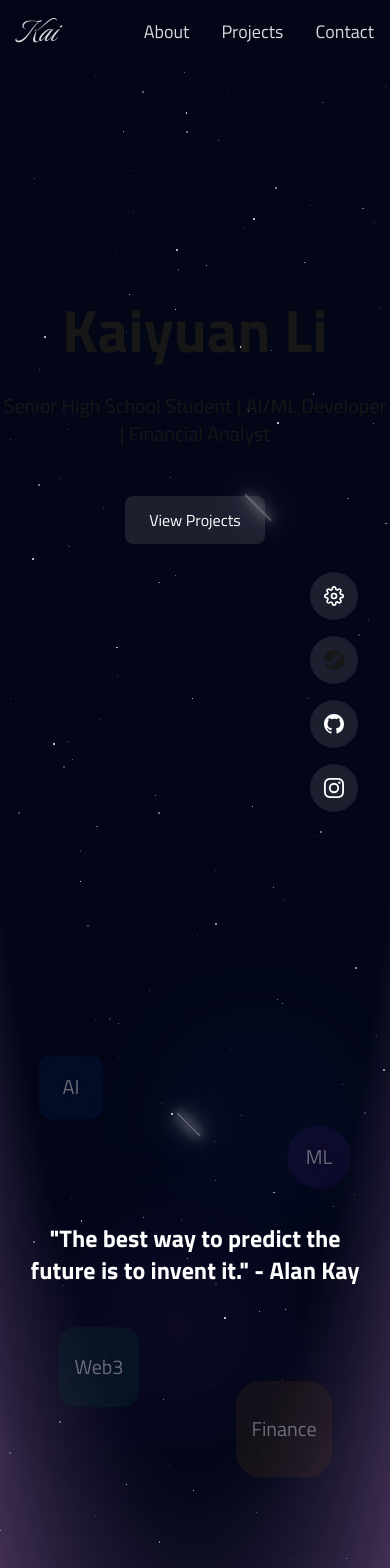
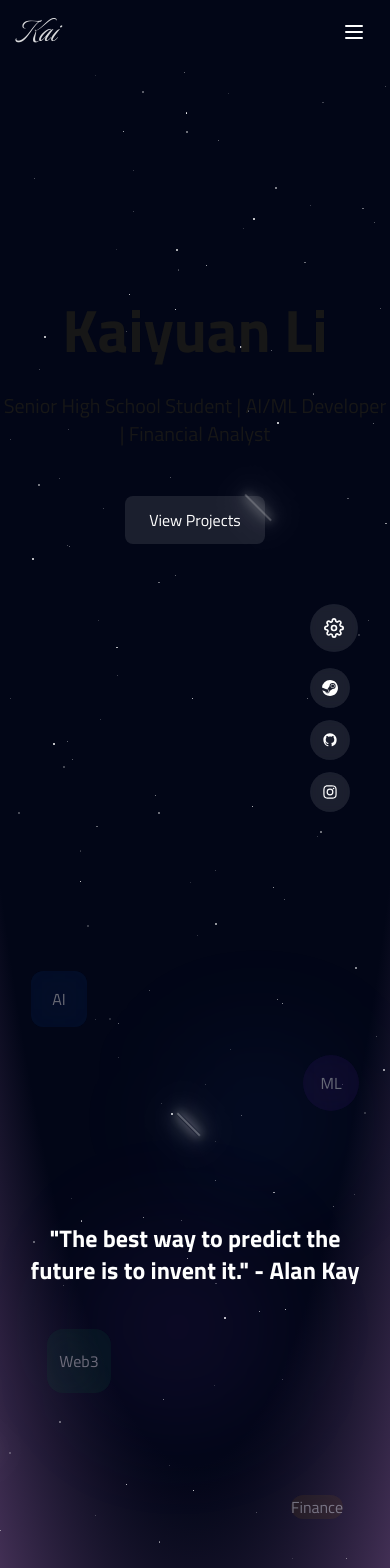
Before and after one commit to Kaiyuanli7/Personal-Website, a Next.js app: page /casual in a window 390 px wide. Shown: the top 1568 px of the page. Built offline with nearby package versions, Linux system fonts and the light colour scheme.

Commit message:
mobile optimization v2

```diff
--- a/components/layout/Navigation.tsx
+++ b/components/layout/Navigation.tsx
@@ -5,16 +5,24 @@ import { usePathname } from 'next/navigation'
 import { useState, useEffect, useRef } from 'react'
 import AnimatedText from '../ui/AnimatedText'
 import { useContact } from '@/context/ContactContext'
+import { Menu, X } from 'lucide-react'
 
 export default function Navigation() {
   const pathname = usePathname()
   const [isOnDarkBackground, setIsOnDarkBackground] = useState(true)
   const [isVisible, setIsVisible] = useState(false)
+  const [isMobileMenuOpen, setIsMobileMenuOpen] = useState(false)
+  const [isMobile, setIsMobile] = useState(false)
   const navRef = useRef<HTMLDivElement>(null)
   const [hoveredLink, setHoveredLink] = useState<string | null>(null)
   const { openContact } = useContact()
 
   useEffect(() => {
+    // Check if device is mobile
+    const checkMobile = () => {
+      setIsMobile(window.innerWidth <= 768)
+    }
+
     // Show navigation immediately on non-home pages
     if (pathname !== '/') {
       setIsVisible(true)
@@ -39,12 +47,23 @@ export default function Navigation() {
       }
     }
 
-    // Initial check
+    // Initial checks
+    checkMobile()
     handleScroll()
 
+    // Add event listeners
     window.addEventListener('scroll', handleScroll)
-    return () => window.removeEventListener('scroll', handleScroll)
+    window.addEventListener('resize', checkMobile)
+
+    return () => {
+      window.removeEventListener('scroll', handleScroll)
+      window.removeEventListener('resize', checkMobile)
+    }
   }, [pathname])
+
+  const toggleMobileMenu = () => {
+    setIsMobileMenuOpen(!isMobileMenuOpen)
+  }
 
   return (
     <nav
@@ -71,8 +90,23 @@ export default function Navigation() {
             </Link>
           </div>
 
-          {/* Right side */}
-          <div className="flex-1 flex items-center justify-end gap-8">
+          {/* Mobile menu button */}
+          <div className="md:hidden flex items-center">
+            <button
+              onClick={toggleMobileMenu}
+              className={`p-2 rounded-md ${isOnDarkBackground ? 'text-white' : 'text-black'} hover:bg-gray-100/10`}
+              aria-label="Toggle mobile menu"
+            >
+              {isMobileMenuOpen ? (
+                <X className="h-6 w-6" />
+              ) : (
+                <Menu className="h-6 w-6" />
+              )}
+            </button>
+          </div>
+
+          {/* Desktop navigation */}
+          <div className="hidden md:flex flex-1 items-center justify-end gap-8">
             <Link
               href="/about"
               className={`text-lg transition-colors duration-300`}
@@ -111,6 +145,45 @@ export default function Navigation() {
             </button>
           </div>
         </div>
+
+        {/* Mobile menu dropdown */}
+        {isMobileMenuOpen && (
+          <div className="md:hidden transition-all duration-300 ease-in-out">
+            <div className={`px-2 pt-2 pb-4 space-y-4 backdrop-blur-lg rounded-lg mb-2 ${
+              isOnDarkBackground ? 'bg-black/70' : 'bg-white/70'
+            }`}>
+              <Link
+                href="/about"
+                className={`block px-3 py-2 rounded-md text-xl text-center ${
+                  isOnDarkBackground ? 'text-white hover:bg-gray-700/50' : 'text-black hover:bg-gray-200/50'
+                }`}
+                onClick={() => setIsMobileMenuOpen(false)}
+              >
+                About
+              </Link>
+              <Link
+                href="/projects"
+                className={`block px-3 py-2 rounded-md text-xl text-center ${
+                  isOnDarkBackground ? 'text-white hover:bg-gray-700/50' : 'text-black hover:bg-gray-200/50'
+                }`}
+                onClick={() => setIsMobileMenuOpen(false)}
+              >
+                Projects
+              </Link>
+              <button
+                onClick={() => {
+                  openContact();
+                  setIsMobileMenuOpen(false);
+                }}
+                className={`w-full px-3 py-2 rounded-md text-xl text-center ${
+                  isOnDarkBackground ? 'text-white hover:bg-gray-700/50' : 'text-black hover:bg-gray-200/50'
+                }`}
+              >
+                Contact
+              </button>
+            </div>
+          </div>
+        )}
       </div>
     </nav>
   )
--- a/components/sections/ContentSection.tsx
+++ b/components/sections/ContentSection.tsx
@@ -217,24 +217,6 @@ export default function ContentSection() {
                     My dream is to innovate through entrepreneurship and contribute meaningful solutions to society.
                   </motion.p>
 
-                  <motion.div
-                    className="flex gap-4 mt-4 flex-wrap"
-                    initial={{ opacity: 0, y: 20 }}
-                    animate={{ opacity: 1, y: 0 }}
-                    transition={{ delay: 0.8, duration: 0.8 }}
-                  >
-                    {['Honest', 'Enterprising', 'Reliable', 'Innovative'].map((tag, index) => (
-                      <motion.div
-                        key={tag}
-                        className="bg-white/10 rounded-full px-6 py-2 text-white font-medium"
-                        initial={{ opacity: 0, x: -20 }}
-                        animate={{ opacity: 1, x: 0 }}
-                        transition={{ delay: 0.8 + (index * 0.1), duration: 0.5 }}
-                      >
-                        {tag}
-                      </motion.div>
-                    ))}
-                  </motion.div>
                 </motion.div>
 
                 <motion.div
--- a/components/sections/HeroSection.tsx
+++ b/components/sections/HeroSection.tsx
@@ -129,37 +129,37 @@ export default function HeroSection() {
         >
           {/* Floating shapes */}
           <div className="absolute inset-0 z-0">
-            {/* Tech icons floating with parallax */}
+            {/* Tech icons floating with parallax - responsive positioning and sizing */}
             <motion.div
-              className="absolute top-1/4 left-[10%] md:left-1/4 w-16 h-16 md:w-20 md:h-20 bg-blue-600/20 rounded-xl flex items-center justify-center backdrop-blur-lg"
+              className="absolute top-[15%] md:top-1/4 left-[8%] md:left-1/4 w-14 h-14 md:w-20 md:h-20 bg-blue-600/20 rounded-xl flex items-center justify-center backdrop-blur-lg transform-gpu"
               style={{ y: y1, rotate: rotate1, scale: scale1, opacity: opacity1 }}
             >
-              <span className="text-white text-xl md:text-3xl">AI</span>
+              <span className="text-white text-base md:text-3xl font-medium">AI</span>
             </motion.div>
 
             <motion.div
-              className="absolute top-1/3 right-[10%] md:right-1/4 w-16 h-16 md:w-24 md:h-24 bg-purple-600/20 rounded-full flex items-center justify-center backdrop-blur-lg"
+              className="absolute top-[25%] md:top-1/3 right-[8%] md:right-1/4 w-14 h-14 md:w-24 md:h-24 bg-purple-600/20 rounded-full flex items-center justify-center backdrop-blur-lg transform-gpu"
               style={{ y: y2, rotate: rotate2, scale: scale2, opacity: opacity2 }}
             >
-              <span className="text-white text-xl md:text-3xl">ML</span>
+              <span className="text-white text-base md:text-3xl font-medium">ML</span>
             </motion.div>
 
             <motion.div
-              className="absolute bottom-1/3 md:bottom-1/4 left-[15%] md:left-1/3 w-20 h-20 md:w-28 md:h-28 bg-green-600/20 rounded-2xl flex items-center justify-center backdrop-blur-lg"
+              className="absolute bottom-[35%] md:bottom-1/4 left-[12%] md:left-1/3 w-16 h-16 md:w-28 md:h-28 bg-green-600/20 rounded-2xl flex items-center justify-center backdrop-blur-lg transform-gpu"
               style={{ y: y3, rotate: rotate1, scale: scale1, opacity: opacity1 }}
             >
-              <span className="text-white text-xl md:text-3xl">Web3</span>
+              <span className="text-white text-base md:text-3xl font-medium">Web3</span>
             </motion.div>
 
             <motion.div
-              className="absolute bottom-1/4 right-[15%] md:right-1/4 w-24 h-24 md:w-32 md:h-32 bg-yellow-600/20 rounded-3xl flex items-center justify-center backdrop-blur-lg"
+              className="absolute bottom-[20%] md:bottom-1/4 right-[12%] md:right-1/4 w-18 h-18 md:w-32 md:h-32 bg-yellow-600/20 rounded-3xl flex items-center justify-center backdrop-blur-lg transform-gpu"
               style={{ y: y1, rotate: rotate2, scale: scale2, opacity: opacity2 }}
             >
-              <span className="text-white text-xl md:text-3xl">Finance</span>
+              <span className="text-white text-base md:text-3xl font-medium">Finance</span>
             </motion.div>
           </div>
 
-          {/* Animated lines connecting elements - adjusted for mobile */}
+          {/* Animated lines connecting elements - only shown on larger screens */}
           <svg className="absolute inset-0 w-full h-full z-0 opacity-30 hidden md:block">
             <motion.path
               d="M200,100 C300,50 400,150 500,200"
@@ -177,7 +177,7 @@ export default function HeroSection() {
             />
           </svg>
 
-          {/* Text overlay - adjusted for mobile */}
+          {/* Text overlay - improved mobile responsiveness */}
           <div className="absolute inset-0 flex items-center justify-center z-10 px-4">
             <motion.div
               className="text-center"
--- a/components/ui/SocialOverlay.tsx
+++ b/components/ui/SocialOverlay.tsx
@@ -9,8 +9,14 @@ import SettingsDropdown from './SettingsDropdown'
 export default function SocialOverlay() {
   const pathname = usePathname()
   const [isVisible, setIsVisible] = useState(false)
+  const [isMobile, setIsMobile] = useState(false)
 
   useEffect(() => {
+    // Check if device is mobile
+    const checkMobile = () => {
+      setIsMobile(window.innerWidth <= 768)
+    }
+
     // Show immediately on non-home pages
     if (pathname !== '/') {
       setIsVisible(true)
@@ -21,53 +27,70 @@ export default function SocialOverlay() {
       const scrollPosition = window.scrollY
       const viewportHeight = window.innerHeight
 
-      // On home page, show after 20% of viewport height is scrolled
+      // On home page, show after 10% of viewport height is scrolled on mobile, 20% on desktop
       if (pathname === '/') {
-        setIsVisible(scrollPosition > viewportHeight * 0.2)
+        setIsVisible(scrollPosition > viewportHeight * (isMobile ? 0.1 : 0.2))
       }
     }
 
-    // Initial check
+    // Initial checks
+    checkMobile()
     handleScroll()
 
+    // Event listeners
     window.addEventListener('scroll', handleScroll)
-    return () => window.removeEventListener('scroll', handleScroll)
-  }, [pathname])
+    window.addEventListener('resize', checkMobile)
+
+    return () => {
+      window.removeEventListener('scroll', handleScroll)
+      window.removeEventListener('resize', checkMobile)
+    }
+  }, [pathname, isMobile])
 
   return (
     <motion.div
-      className={`fixed bottom-8 right-8 flex flex-col gap-4 z-50 transition-all duration-500 ${
+      className={`fixed z-50 transition-all duration-500 ${
         isVisible ? 'opacity-100 translate-y-0' : 'opacity-0 translate-y-full'
+      } ${
+        isMobile
+          ? 'bottom-4 right-4 flex flex-col gap-3'
+          : 'bottom-8 right-8 flex flex-col gap-4'
       }`}
       initial={false}
     >
       <SettingsDropdown />
+
+      {/* Social Links */}
+      <div className="flex flex-col gap-3 md:gap-4">
         <Link
           href="https://steamcommunity.com/profiles/76561199062478777/"
           target="_blank"
           rel="noopener noreferrer"
-        className="w-12 h-12 bg-white/10 backdrop-blur-sm rounded-full flex items-center justify-center hover:bg-white/20 transition-colors duration-300"
+          className="w-10 h-10 md:w-12 md:h-12 bg-white/10 backdrop-blur-sm rounded-full flex items-center justify-center hover:bg-white/20 transition-all duration-300 hover:scale-110 active:scale-95"
+          aria-label="Steam Profile"
         >
           <svg
             xmlns="http://www.w3.org/2000/svg"
-          width="20"
-          height="20"
+            width="16"
+            height="16"
             fill="currentColor"
-          className="bi bi-steam"
+            className="bi bi-steam text-white w-4 h-4 md:w-5 md:h-5"
             viewBox="0 0 16 16"
           >
             <path d="M.329 10.333A8.01 8.01 0 0 0 7.99 16C12.414 16 16 12.418 16 8s-3.586-8-8.009-8A8.006 8.006 0 0 0 0 7.468l.003.006 4.304 1.769A2.2 2.2 0 0 1 5.62 8.88l1.96-2.844-.001-.04a3.046 3.046 0 0 1 3.042-3.043 3.046 3.046 0 0 1 3.042 3.043 3.047 3.047 0 0 1-3.111 3.044l-2.804 2a2.223 2.223 0 0 1-3.075 2.11 2.22 2.22 0 0 1-1.312-1.568L.33 10.333Z"/>
             <path d="M4.868 12.683a1.715 1.715 0 0 0 1.318-3.165 1.7 1.7 0 0 0-1.263-.02l1.023.424a1.261 1.261 0 1 1-.97 2.33l-.99-.41a1.7 1.7 0 0 0 .882.84Zm3.726-6.687a2.03 2.03 0 0 0 2.027 2.029 2.03 2.03 0 0 0 2.027-2.029 2.03 2.03 0 0 0-2.027-2.027 2.03 2.03 0 0 0-2.027 2.027m2.03-1.527a1.524 1.524 0 1 1-.002 3.048 1.524 1.524 0 0 1 .002-3.048"/>
           </svg>
         </Link>
+
         <Link
           href="https://github.com/Kaiyuanli7"
           target="_blank"
           rel="noopener noreferrer"
-        className="w-12 h-12 bg-white/10 backdrop-blur-sm rounded-full flex items-center justify-center hover:bg-white/20 transition-colors duration-300"
+          className="w-10 h-10 md:w-12 md:h-12 bg-white/10 backdrop-blur-sm rounded-full flex items-center justify-center hover:bg-white/20 transition-all duration-300 hover:scale-110 active:scale-95"
+          aria-label="GitHub Profile"
         >
           <svg
-          className="w-6 h-6 text-white"
+            className="w-4 h-4 md:w-5 md:h-5 text-white"
             fill="currentColor"
             viewBox="0 0 24 24"
             aria-hidden="true"
@@ -84,10 +107,11 @@ export default function SocialOverlay() {
           href="https://www.instagram.com/kaiyuansz/"
           target="_blank"
           rel="noopener noreferrer"
-        className="w-12 h-12 bg-white/10 backdrop-blur-sm rounded-full flex items-center justify-center hover:bg-white/20 transition-colors duration-300"
+          className="w-10 h-10 md:w-12 md:h-12 bg-white/10 backdrop-blur-sm rounded-full flex items-center justify-center hover:bg-white/20 transition-all duration-300 hover:scale-110 active:scale-95"
+          aria-label="Instagram Profile"
         >
           <svg
-          className="w-6 h-6 text-white"
+            className="w-4 h-4 md:w-5 md:h-5 text-white"
             fill="currentColor"
             viewBox="0 0 24 24"
             aria-hidden="true"
@@ -99,6 +123,7 @@ export default function SocialOverlay() {
             />
           </svg>
         </Link>
+      </div>
     </motion.div>
   )
 }
```
Lines whose indentation alone changed are shown as unchanged.
